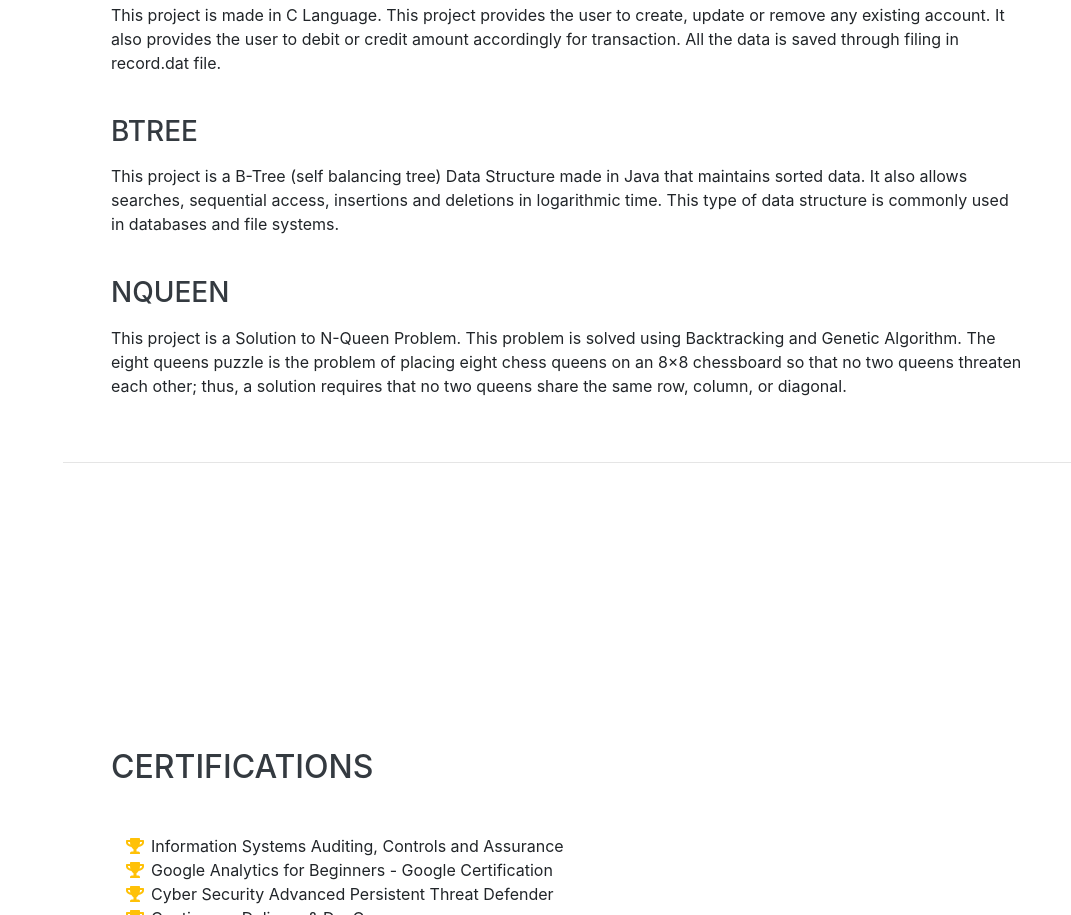
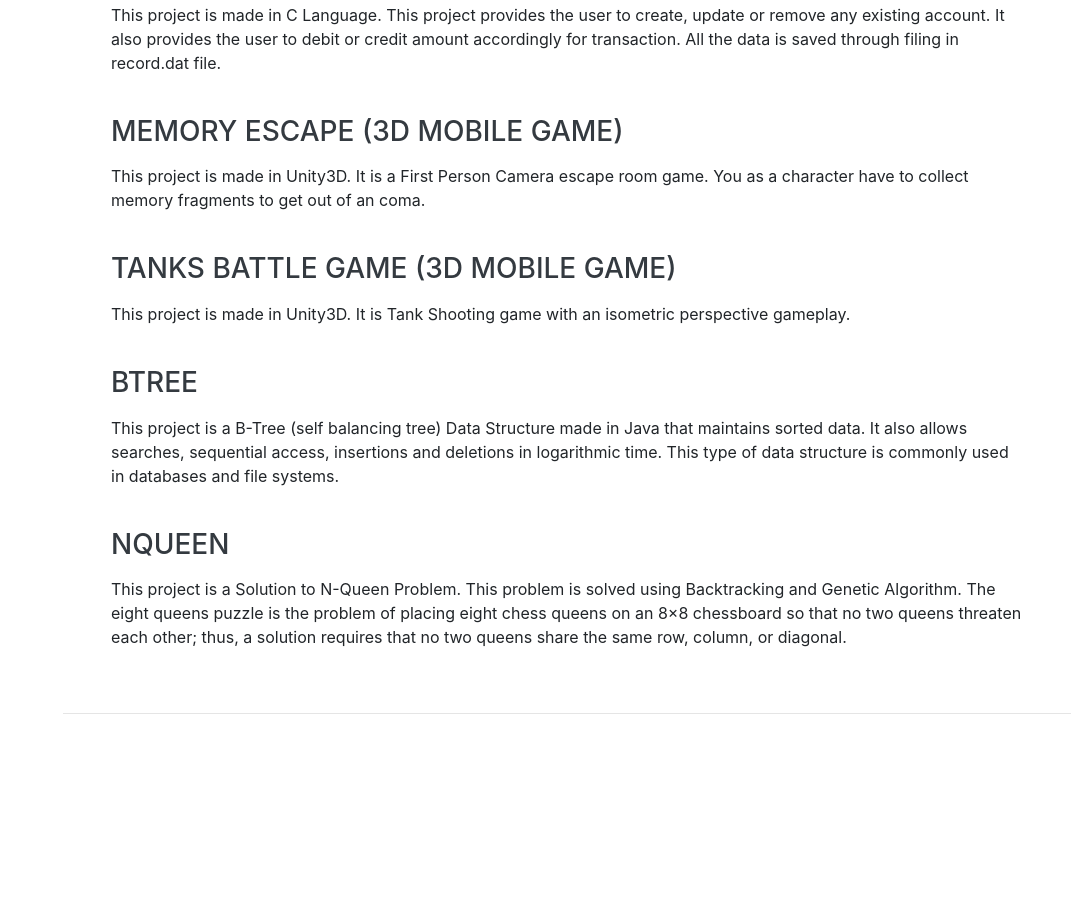
Before and after one commit to MinhajAnsari/MinhajAnsari.github.io, a website with bundled scripts: page index.html in a window 1280 px wide. Shown: the part 4662-5577 px from the top of the page, without its empty margins (209-1280 px from the left). Built offline with nearby package versions, Linux system fonts and the light colour scheme; a web font is replaced by a local one.

Commit message:
Update index.html

```diff
--- a/index.html
+++ b/index.html
@@ -259,6 +259,16 @@
             This project is made in C Language. This project provides the user to create, update or remove any existing account. It also provides the user to debit or credit amount accordingly for transaction. All the data is saved through filing in record.dat file.
           </p>
 
+          <br><h3 class="mb-3">Memory Escape (3D Mobile Game)</h3>
+          <p>
+            This project is made in Unity3D. It is a First Person Camera escape room game. You as a character have to collect memory fragments to get out of an coma.
+          </p>
+
+          <br><h3 class="mb-3">Tanks Battle Game (3D Mobile Game)</h3>
+          <p>
+            This project is made in Unity3D. It is Tank Shooting game with an isometric perspective gameplay.
+          </p>
+
           <br><h3 class="mb-3">BTree</h3>
           <p>
             This project is a B-Tree (self balancing tree) Data Structure made in Java that maintains sorted data. It also allows searches, sequential access, insertions and deletions in logarithmic time. This type of data structure is commonly used in databases and file systems.
```
